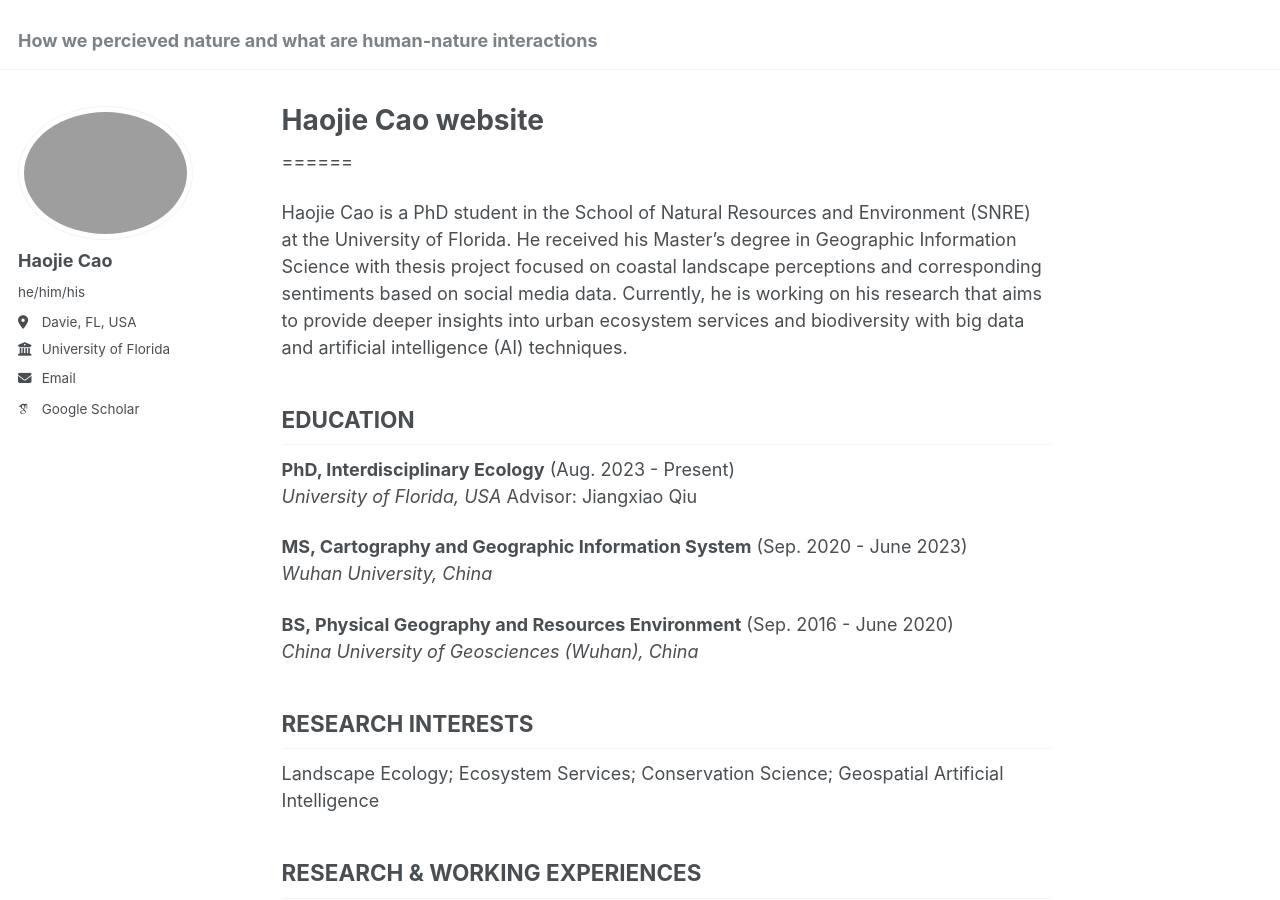
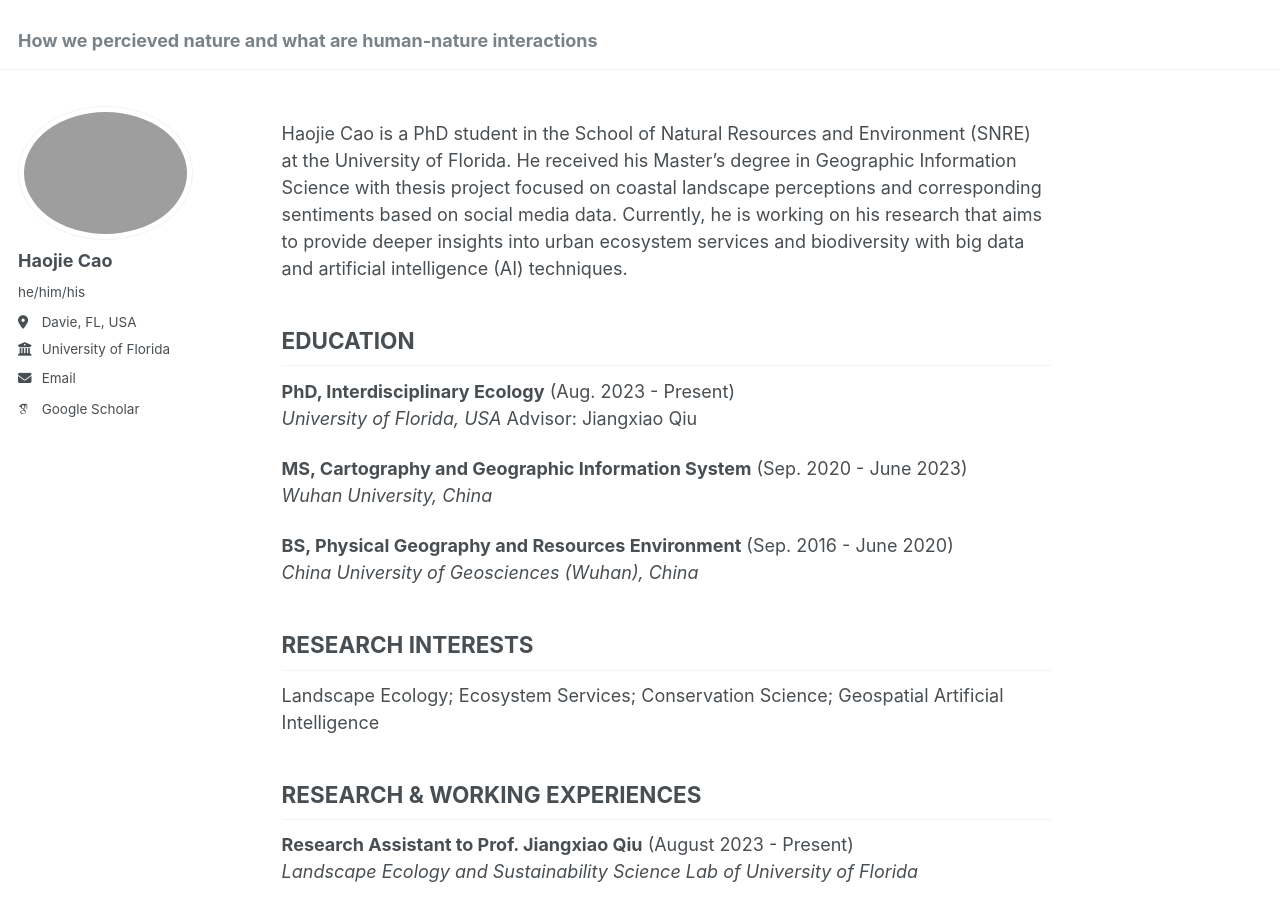
Before and after one commit to haojiecao42/haojiecao42.github.io, a Jekyll site: the page built from _pages/about.md, in a window 1280 px wide and 900 px high. Built offline with Jekyll 4.4.1, drawn with Linux system fonts in a browser that asks for light colours; some web fonts are replaced.

Commit message:
Update about.md

```diff
--- a/_pages/about.md
+++ b/_pages/about.md
@@ -1,14 +1,12 @@
 ---
 permalink: /
-title: "Haojie Cao website"
+title: ""
 excerpt: "About me"
 author_profile: true
 redirect_from:
   - /about/
   - /about.html
 ---
-
-======
 
 Haojie Cao is a PhD student in the School of Natural Resources and Environment (SNRE) at the University of Florida. He received his Master's degree in Geographic Information Science with thesis project focused on coastal landscape perceptions and corresponding sentiments based on social media data. Currently, he is working on his research that aims to provide deeper insights into urban ecosystem services and biodiversity with big data and artificial intelligence (AI) techniques.
 
```
